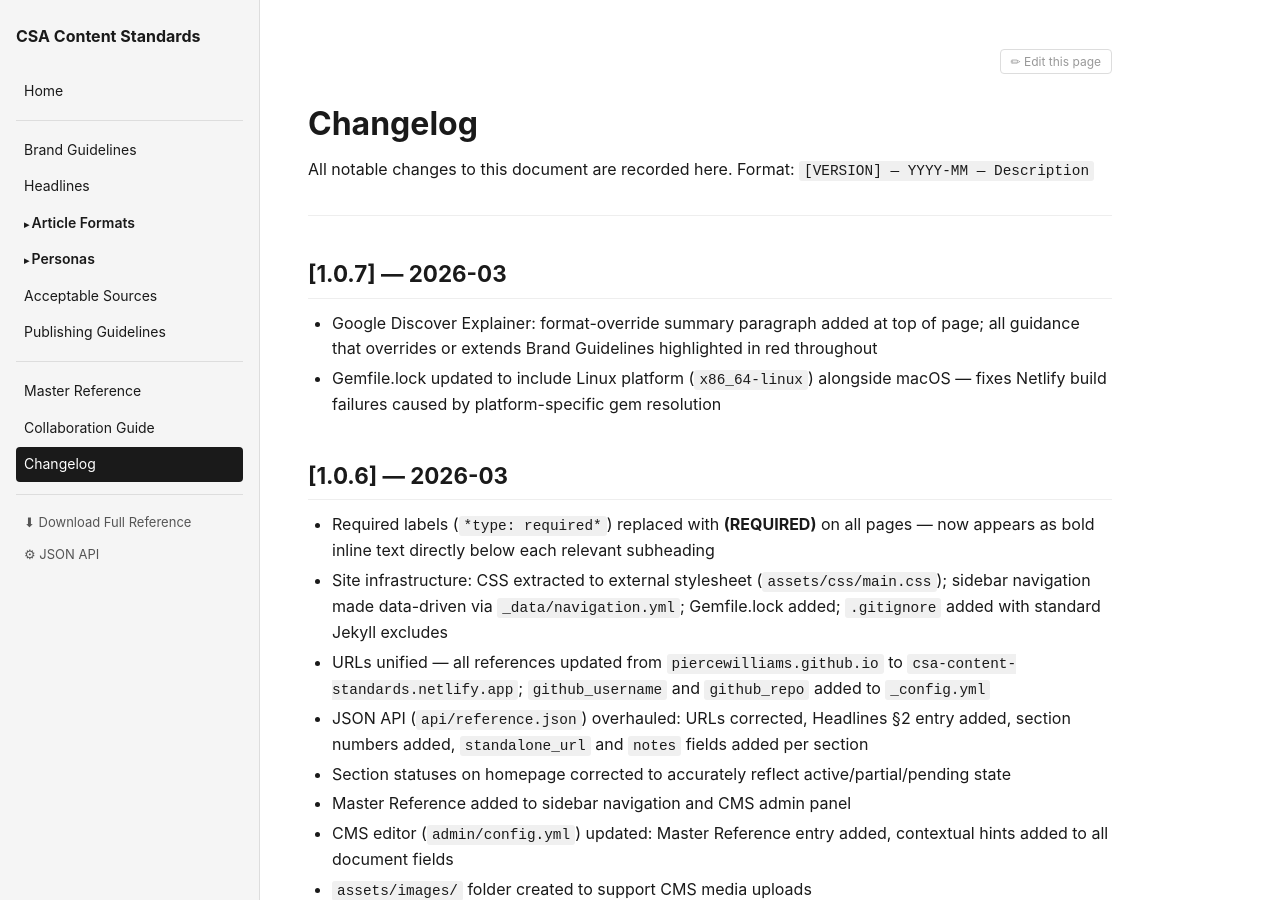
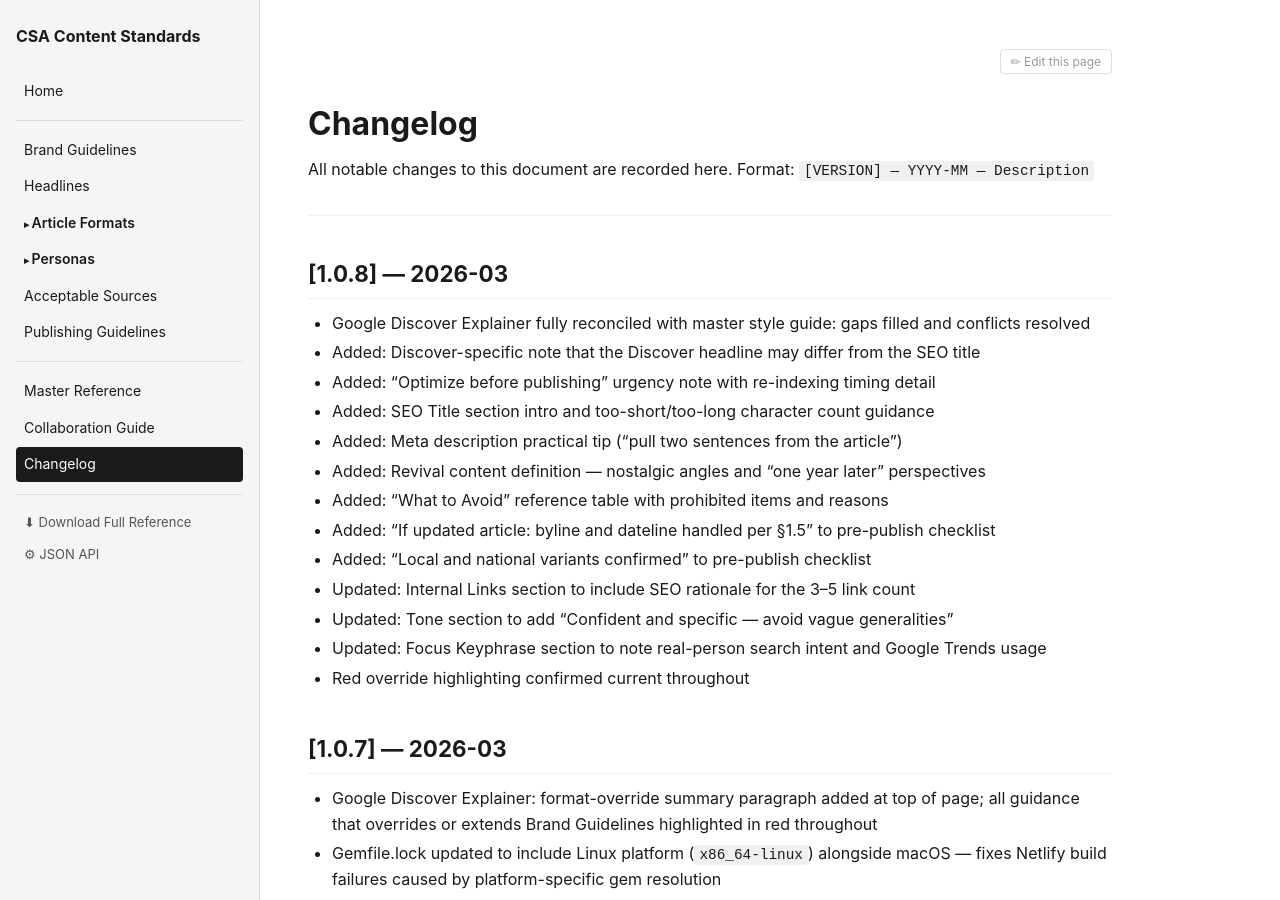
Before and after one commit to piercewilliams/csa-content-standards, a Jekyll site: the page built from docs/changelog.md, in a window 1280 px wide and 900 px high. Built offline with Jekyll 4.4.1, drawn with Linux system fonts in a browser that asks for light colours; a script that is not in the unit is left out.

Commit message:
Consistency check

```diff
--- a/docs/changelog.md
+++ b/docs/changelog.md
@@ -10,6 +10,21 @@ All notable changes to this document are recorded here.
 Format: `[VERSION] — YYYY-MM — Description`
 
 ---
+
+## [1.0.8] — 2026-03
+- Google Discover Explainer fully reconciled with master style guide: gaps filled and conflicts resolved
+- Added: Discover-specific note that the Discover headline may differ from the SEO title
+- Added: "Optimize before publishing" urgency note with re-indexing timing detail
+- Added: SEO Title section intro and too-short/too-long character count guidance
+- Added: Meta description practical tip ("pull two sentences from the article")
+- Added: Revival content definition — nostalgic angles and "one year later" perspectives
+- Added: "What to Avoid" reference table with prohibited items and reasons
+- Added: "If updated article: byline and dateline handled per §1.5" to pre-publish checklist
+- Added: "Local and national variants confirmed" to pre-publish checklist
+- Updated: Internal Links section to include SEO rationale for the 3–5 link count
+- Updated: Tone section to add "Confident and specific — avoid vague generalities"
+- Updated: Focus Keyphrase section to note real-person search intent and Google Trends usage
+- Red override highlighting confirmed current throughout
 
 ## [1.0.7] — 2026-03
 - Google Discover Explainer: format-override summary paragraph added at top of page; all guidance that overrides or extends Brand Guidelines highlighted in red throughout
```
Also changed, not shown: docs/discover-explainer.md (+46 -17 lines).
